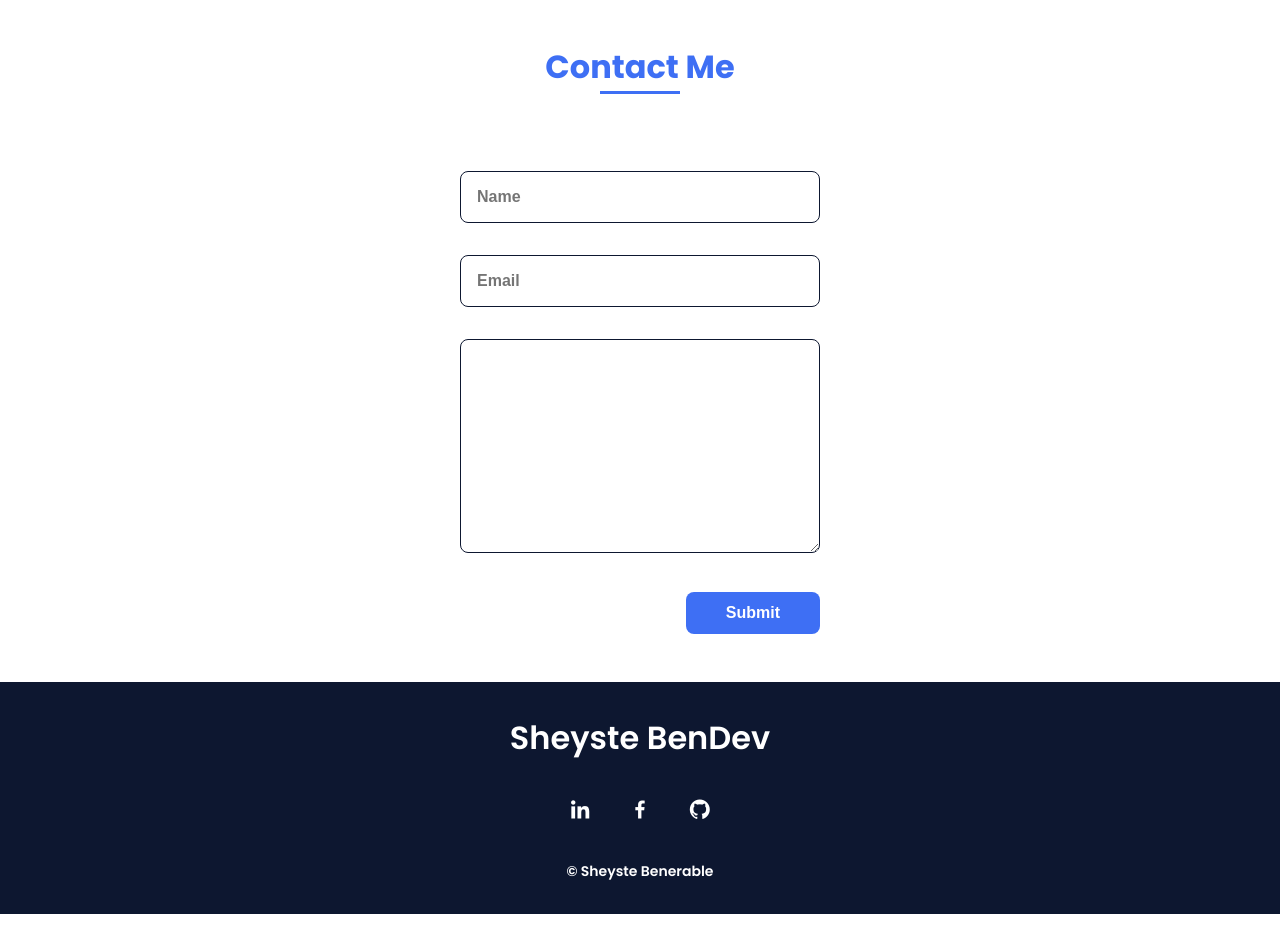
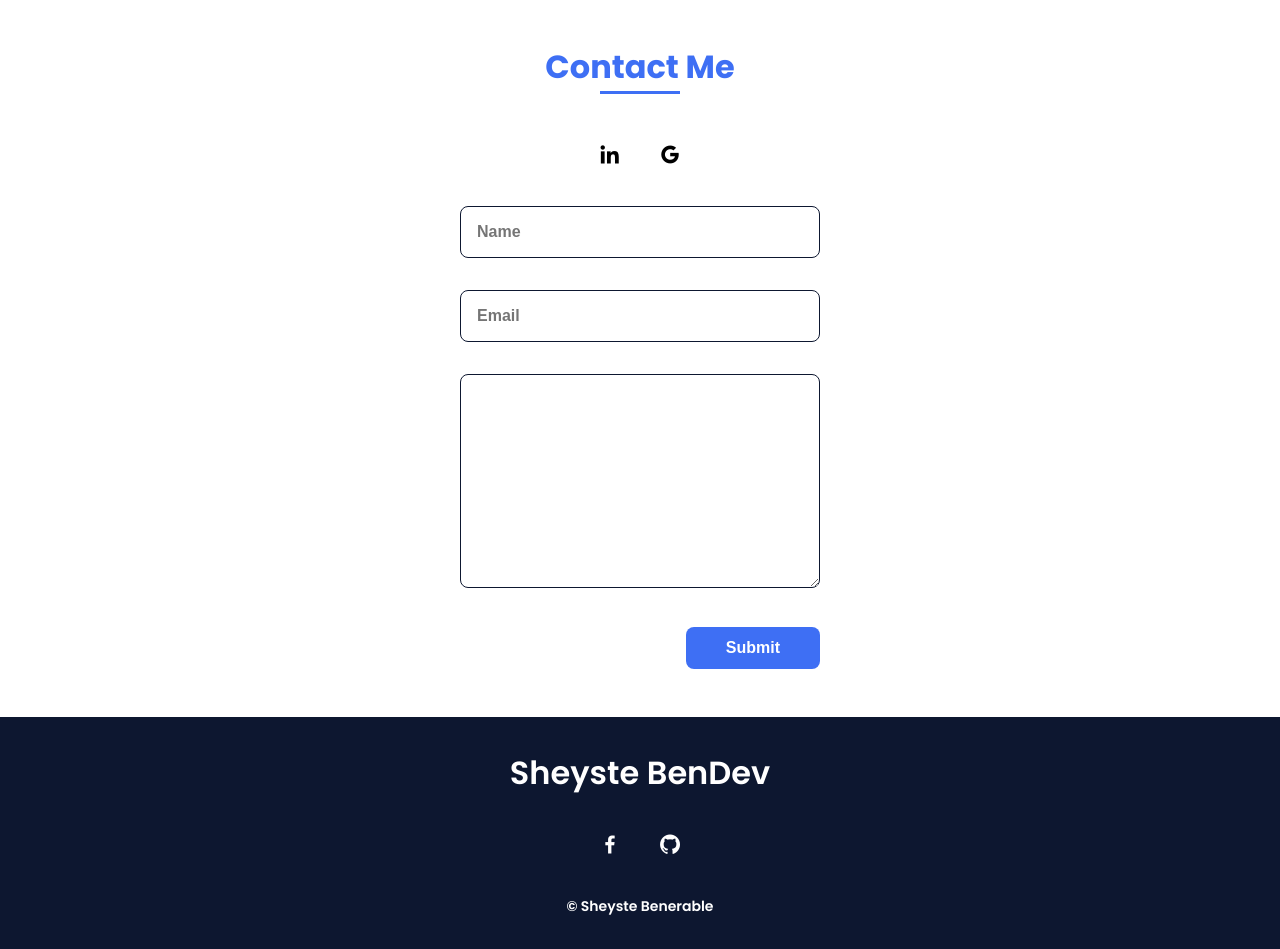
Before and after one commit to sheyste/portfolio, a plain HTML site: page index.html in a window 1280 px wide. Shown: the part 2680-3629 px from the top of the page. Before the commit the page ends 3594 px from the top, so only its background shows below. Drawn offline with nearby package versions, Linux system fonts and the light colour scheme.

Commit message:
Add files via upload

```diff
--- a/assets/css/styles.css
+++ b/assets/css/styles.css
@@ -1,4 +1,3 @@
-
 @import url("https://fonts.googleapis.com/css2?family=Poppins:wght@400;600;700&display=swap");
 
 :root {
@@ -321,6 +320,19 @@ img {
 }
 
 
+
+.contact-icon{
+	text-align: center;
+}
+
+.contact-icon-one{
+  font-size: 1.5rem;
+  color: black;
+  margin: 0 var(--mb-2);
+}
+
+
+
 .contact__input {
   width: 100%;
   font-size: var(--normal-font-size);
--- a/index.html
+++ b/index.html
@@ -165,6 +165,11 @@
             <section class="contact section" id="contact">
                 <h2 class="section-title">Contact Me</h2>
 
+				<div class="contact-icon">
+					<a target="_blank" href="https://www.linkedin.com/in/sheystebenerable" class="contact-icon-one"><i class='bx bxl-linkedin'></i></a>
+					<a target="_blank" href="https://mail.google.com/mail/?view=cm&fs=1&tf=1&to=sheystebenerable@outlook.ph" class="contact-icon-one"><i class='bx bxl-google' ></i></a>
+				</div>
+
                 <div class="contact__container bd-grid">
                     <form action="" class="contact__form">
                         <input type="text" placeholder="Name" class="contact__input">
@@ -179,7 +184,6 @@
         <footer class="footer">
             <p class="footer__title">Sheyste BenDev</p>
             <div class="footer__social">
-				<a target="_blank" href="https://www.linkedin.com/in/sheystebenerable" class="footer__icon"><i class='bx bxl-linkedin'></i></a>
 				<a target="_blank" href="https://fb.me/sheyste.me" class="footer__icon"><i class='bx bxl-facebook' ></i></a>
 				<a target="_blank" href="https://github.com/sheyste" class="footer__icon"><i class='bx bxl-github' ></i></a>
             </div>
```
